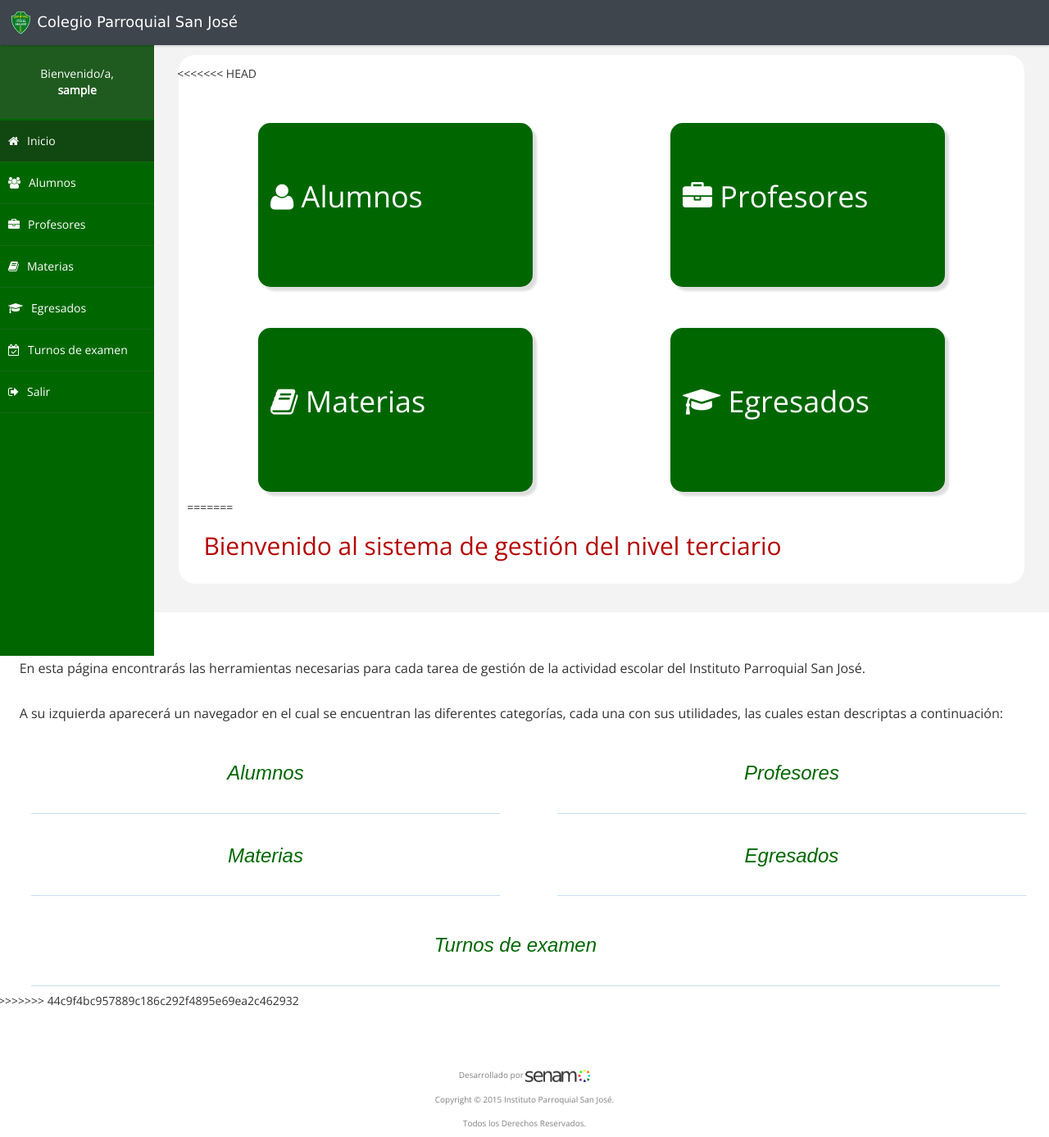
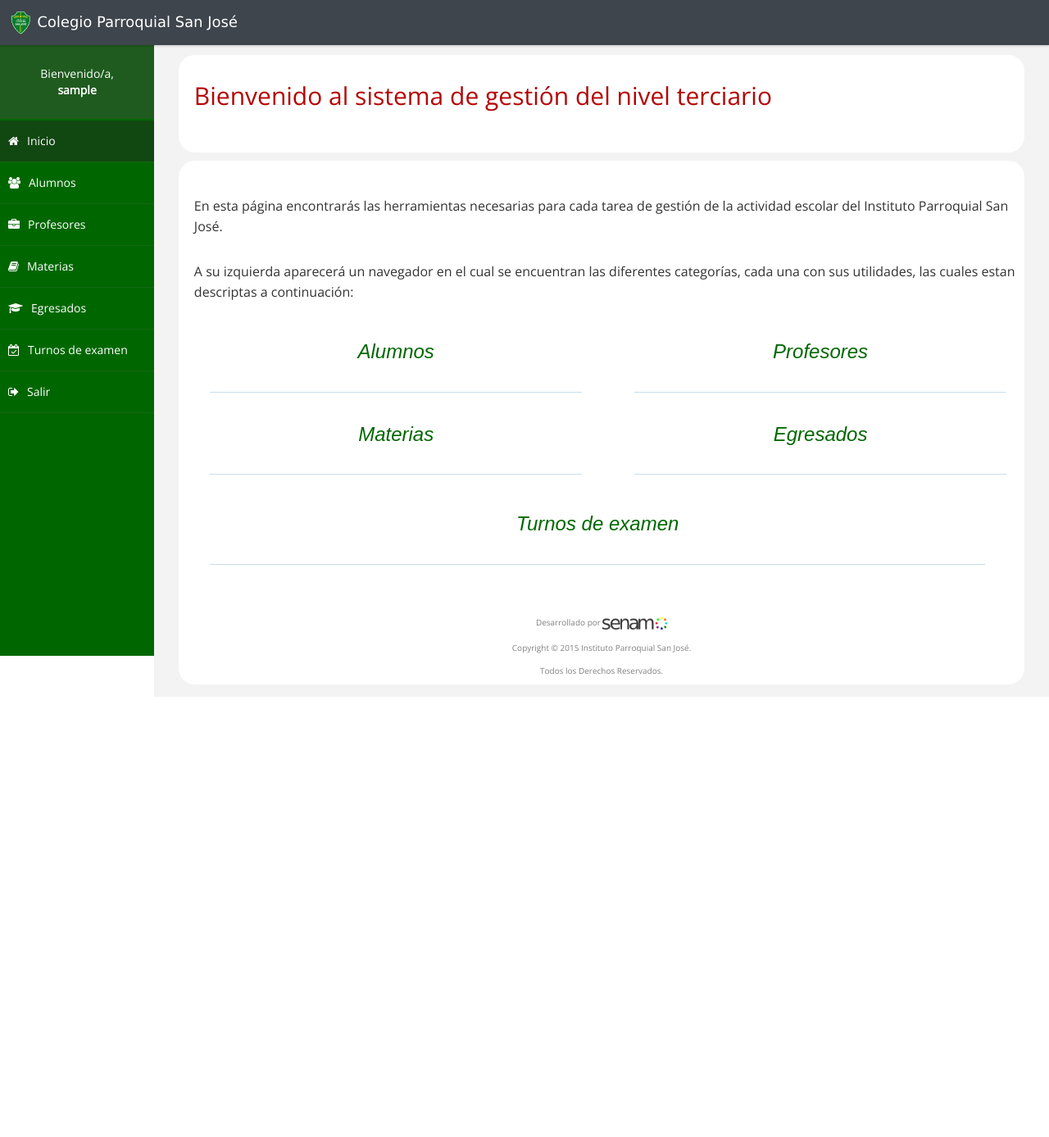
Before and after one commit to SenamVillada/proyectoSanJose, a Django app: page / in a window 1280 px wide. Shown: the whole page at 82% size. After the commit the page ends 822 px from the top, so only its background shows below. Run offline with Django 3.2, Linux system fonts and the light colour scheme; the visitor is signed in with stand-in values (Sample User, id 1); some libraries are stand-ins or nearby versions.

Commit message:
Sacar botones

```diff
--- a/matriculas/templates/inicio.html
+++ b/matriculas/templates/inicio.html
@@ -85,45 +85,6 @@
         <div id="page-wrapper" class="wrapper-bajado">
             <div id="page-inner">
                 <div class="row" >
-<<<<<<< HEAD
-                    <!-- <div class="col-md-12">
-                    <h2>Administracion del Sistema</h2>
-                    <h5>Bienvenido al sistema <b>agustin</b> !</h5> -->
-                    <div class="col-lg-12">
-                        <div class="col-lg-1"></div>
-                        <a href="/alumnos">
-                            <div class="col-lg-4 col-sm-5 boton-inicio">
-                            <h1 class="verticalcenter h1"><span class="fa fa-user fa-1x " aria-hidden="true"></span> Alumnos</h1>
-                            </div>
-                        </a>
-                        <div class="col-lg-2"></div>
-                        <a href="/profesores">
-                            <div class="col-lg-4 col-sm-5 boton-inicio">
-                            <h1 class="verticalcenter text-center h1"><span class="fa fa-briefcase fa-1x" aria-hidden="true"></span> Profesores</h1>
-                            </div>
-                        </a>
-                        <div class="col-lg-1"></div>
-                    </div>
-                    <div class="col-lg-12">
-                        <div class="col-lg-1"></div>
-                        <a href="/materias">
-                            <div class="col-lg-4 col-sm-5 boton-inicio">
-                            <h1 class="verticalcenter text-center h1"><span class="fa fa-book fa-1x" aria-hidden="true"></span> Materias</h1>
-                            </div>
-                        </a>
-                        <div class="col-lg-2"></div>
-                        <a href="/egresados">
-                            <div class="col-lg-4 col-sm-5 boton-inicio">
-                            <h1 class="verticalcenter text-center h1"><span class="fa fa-graduation-cap fa-1x" aria-hidden="true"></span> Egresados</h1>
-                            </div>
-                        </a>
-                    </div>
-                </div>
-                 <!-- /. ROW  -->
-                <div class="row">
-
-                </div>
-=======
                     <h2 style="margin-left: 2%;">Bienvenido al sistema de gestión del nivel terciario<h2>
                 </div><br>
             </div>
@@ -172,7 +133,6 @@
                         </li>
 											</ul>
 										</div><br>
->>>>>>> 44c9f4bc957889c186c292f4895e69ea2c462932
             </div>
              <!-- /. PAGE INNER  -->
 					<footer style="width:100%; text-align:center; font-size:10px; margin-top:5%; color:grey;">
```
